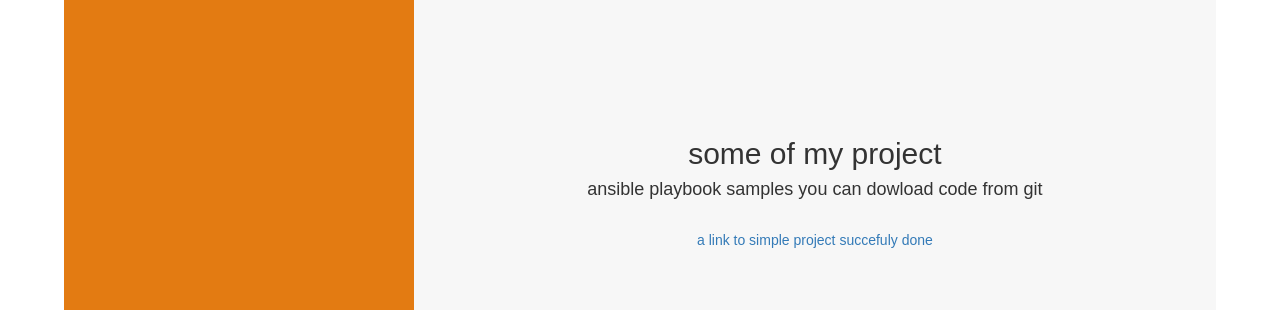
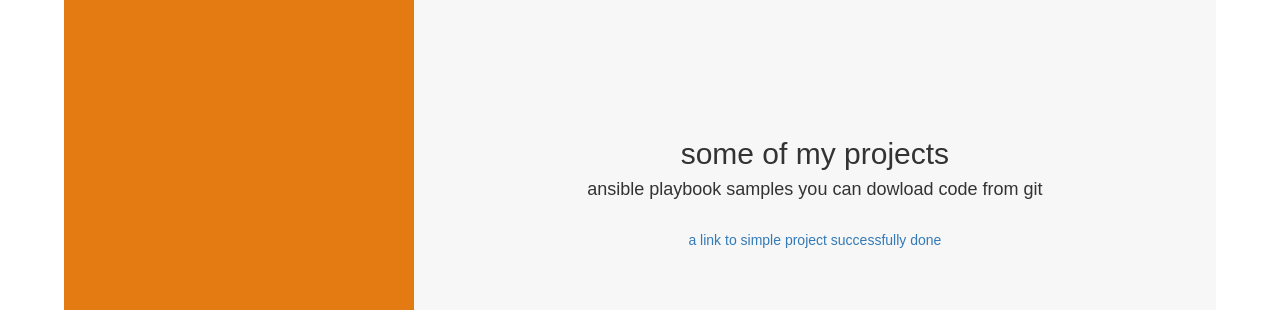
Before and after one commit to aek1987/portefolio, a plain HTML site: page index.html in a window 1280 px wide. Shown: the part 1651-1981 px from the top of the page. Drawn offline with nearby package versions, Linux system fonts and the light colour scheme.

Commit message:
add link to my project ansible playbook

```diff
--- a/index.html
+++ b/index.html
@@ -295,16 +295,14 @@
             </div>
 
             <div id="Projects" class="container-fluid text-center">
-                <h2>some of my project</h2>
+                <h2>some of my projects</h2>
                 <h4>ansible playbook samples  you can dowload code from git</h4>
                 <br>
 
 
-                <a   url="https://github.com/aek1987/ansible_playbook_projet" >a link to simple project succefuly done </a>
+                <a href="https://github.com/aek1987/ansible_playbook_projet.git">a link to simple project successfully done</a>
+
                 <br>
-
-
-
 
 
                 </div>
```
